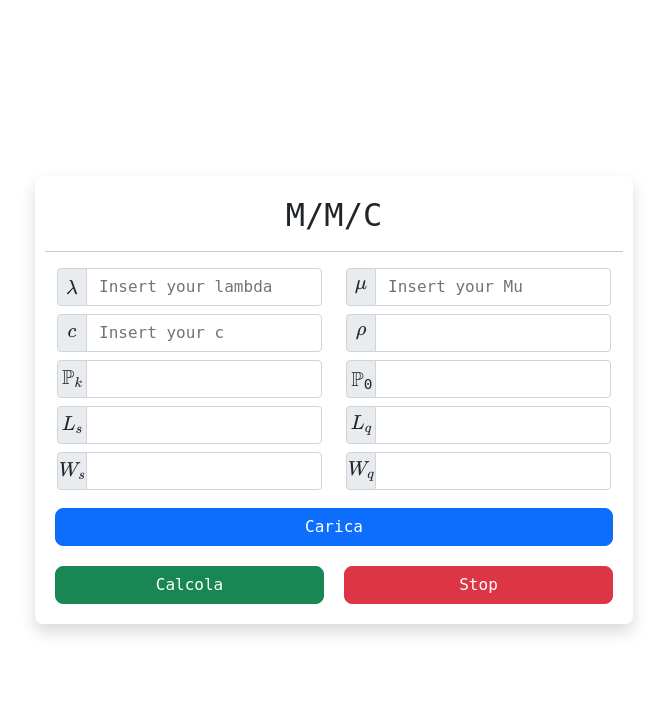
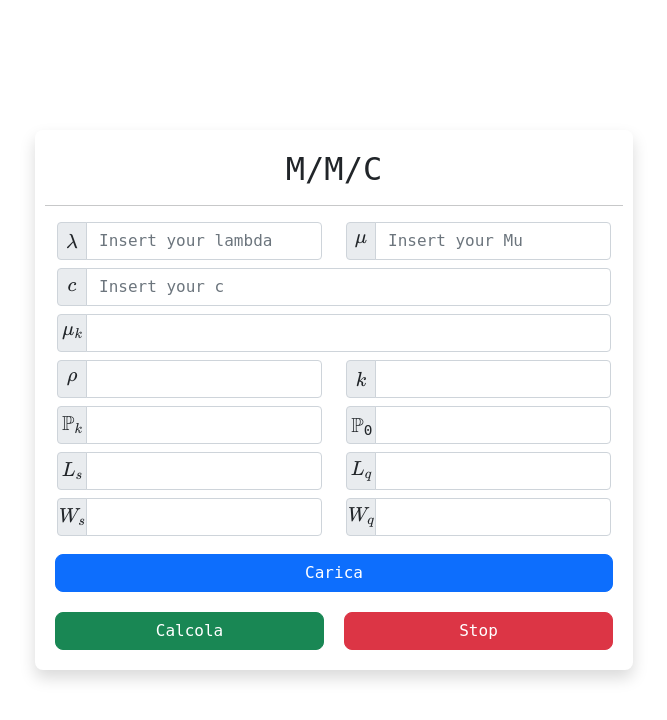
Before and after one commit to acuti03/mmc_queue_system, a Django app: page /home/ in a window 1280 px wide. Shown: the top 720 px of the page, without its empty margins (306-973 px from the left). Run offline with Django 4.2, Linux system fonts and the light colour scheme.

Commit message:
Add javascript file integration

```diff
--- a/mmc/templates/mmc/index.html
+++ b/mmc/templates/mmc/index.html
@@ -10,51 +10,16 @@
 	<!-- Bootstrap CSS -->
 	<link href="https://cdn.jsdelivr.net/npm/bootstrap@5.0.0-beta2/dist/css/bootstrap.min.css" rel="stylesheet"
 		integrity="sha384-BmbxuPwQa2lc/FVzBcNJ7UAyJxM6wuqIj61tLrc4wSX0szH/Ev+nYRRuWlolflfl" crossorigin="anonymous">
+
+	<!-- MathJax-->
 	<script src="https://polyfill.io/v3/polyfill.min.js?features=es6"></script>
-	<script>
-		MathJax = {
-			tex: {
-				tags: 'ams'  // should be 'ams', 'none', or 'all'
-			}
-		};
+	<script id="MathJax-script" async
+			src="https://cdn.jsdelivr.net/npm/mathjax@3/es5/tex-mml-chtml.js">
 	</script>
-	<script id="MathJax-script" async src="https://cdn.jsdelivr.net/npm/mathjax@3/es5/tex-chtml.js"></script>
-	<script src="https://cdn.jsdelivr.net/npm/bootstrap@5.0.0-beta2/dist/js/bootstrap.bundle.min.js"
-		integrity="sha384-b5kHyXgcpbZJO/tY9Ul7kGkf1S0CWuKcCD38l8YkeH8z8QjE0GmW1gYU5S9FOnJ0"
-		crossorigin="anonymous"></script>
 
+	<!-- My CSS and Javascript file -->
 	<link rel="stylesheet" href="{% static 'index.css' %}">
-
-	<script>
-		const stop = (myInterval) => {
-  			clearInterval(myInterval);
-		}
-
-		const printResult = () => {
-			const list = document.querySelectorAll('output');
-
-			const data = `{{ c }}`;
-			let tmp = data;
-
-			const myInterval = setInterval(() => {
-				tmp == 0 ? stop(myInterval) : 1;
-
-				list.forEach(element => {
-					element.innerHTML = tmp;
-				})
-				console.log(tmp);
-				tmp -= 1;
-			}, 1000)
-		}
-
-		const clearContent = () => {
-				const list = document.querySelectorAll('output');
-
-				list.forEach(element => {
-					element.innerHTML = '';
-				})
-		}
-	</script>
+	<script src="{% static 'script.js' %}" defer data-c="{{ c }}"></script>
 
 	<title>Progetto</title>
 </head>
@@ -67,45 +32,57 @@
 			<div class="row">
 				<div class="col input-group mb-2">
 					<span class="input-group-text" id="basic-addon1">$$\lambda$$</span>
-					<input type="number" step="0.01" class="form-control" name="myLambda" placeholder="Insert your lambda">
+					<input type="number" step="0.01" class="form-control" name="myLambda" placeholder="Insert your lambda" required>
 				</div>
 
 				<div class="col input-group mb-2">
 					<span class="input-group-text" id="basic-addon1">$$\mu$$</span>
-					<input type="number" step="0.01" class="form-control" name="mu" placeholder="Insert your Mu">
+					<input type="number" step="0.01" class="form-control" name="mu" placeholder="Insert your Mu" required>
 				</div>
 			</div>
 			<div class="row">
 				<div class="col input-group mb-2">
 					<span class="input-group-text" id="basic-addon1">$$c$$</span>
-					<input type="number" class="form-control" name="c" placeholder="Insert your c">
-				</div>
-				<div class="col input-group mb-2">
-					<span class="input-group-text" id="basic-addon1">$$\rho$$</span>
-					<output class="form-control" id="result"></output>
+					<input type="number" step="0.01" class="form-control" name="c" placeholder="Insert your c" required>
 				</div>
 			</div>
 		</form>
 		<div class="row">
 			<div class="col input-group mb-2">
+				<span class="input-group-text" id="basic-addon1">$$\mu_k$$</span>
+				<output class="form-control"></output>
+			</div>
+		</div>
+		<div class="row">
+			<div class="col input-group mb-2" id="basic-addon1">
+				<span class="input-group-text" id="basic-addon1">$$\rho$$</span>
+				<output class="form-control"></output>
+			</div>
+			<div class="col input-group mb-2">
+				<span class="input-group-text" id="basic-addon1">$$k$$</span>
+				<output class="form-control" id="k"></output>
+			</div>
+		</div>
+		<div class="row">
+			<div class="col input-group mb-2">
 				<span class="input-group-text" id="basic-addon1">$$\mathbb{P}_k$$</span>
-				<output class="form-control" id="result"></output>
+				<output class="form-control"></output>
 			</div>
 
 			<div class="col input-group mb-2">
 				<span class="input-group-text" id="basic-addon1">$$\mathbb{P}_0$$</span>
-				<output class="form-control" id="result"></output>
+				<output class="form-control"></output>
 			</div>
 		</div>
 		<div class="row">
 			<div class="col input-group mb-2">
 				<span class="input-group-text" id="basic-addon1">$$L_s$$</span>
-				<output class="form-control" id="result"></output>
+				<output class="form-control"></output>
 			</div>
 
 			<div class="col input-group mb-2">
 				<span class="input-group-text" id="basic-addon1">$$L_q$$</span>
-				<output class="form-control" id="result"></output>
+				<output class="form-control"></output>
 			</div>
 		</div>
 		<div class="row">
@@ -123,8 +100,8 @@
 			<button type="submit" form="myform" class="col btn btn-primary">Carica</button>
 		</div>
 		<div class="row">
-			<button type="button" onclick="printResult()" class="col btn btn-success">Calcola</button>
-			<button type="button" onclick="clearContent()" class="col btn btn-danger">Stop</button>
+			<button type="button" onclick="main.printResult.call(main)" id="print" class="col btn btn-success">Calcola</button>
+			<button type="button" onclick="main.clearContent.call(main)" id="cancel" class="col btn btn-danger">Stop</button>
 		</div>
 	</main>
 </body>
--- a/mmc/views.py
+++ b/mmc/views.py
@@ -21,10 +21,8 @@ def home(request):
 		newMmc = Mmc(myLambda = myLambda, mu = mu, c = c)
 		newMmc.save()
 
-	c = int(c);
 	context = {
 		"c": c,
-		"data" : [n for n in range(0,c)],
 	}
 
 	return render(request, 'mmc/index.html', context)
```
Also changed, not shown: mmc/static/script.js (+41 -0 lines).
